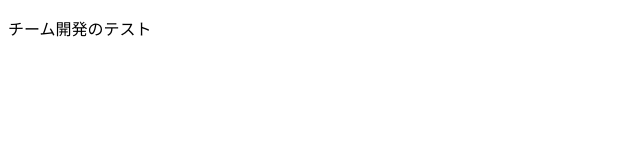
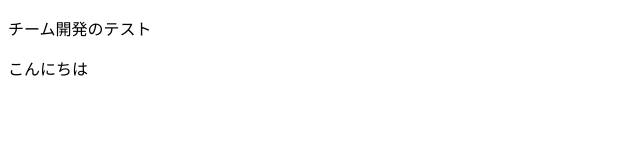
Before and after one commit to minako2470/git_practice, a plain HTML site: page test.html in a window 1280 px wide. Shown: the full height of the page, 0-640 px from the left. Drawn offline with Linux system fonts and the light colour scheme.

Commit message:
こんにちはを追加しました

```diff
--- a/test.html
+++ b/test.html
@@ -9,6 +9,7 @@
 
 <body>
     <p>チーム開発のテスト</p>
+    <p>こんにちは</p>
 </body>
 
 </html>
```
